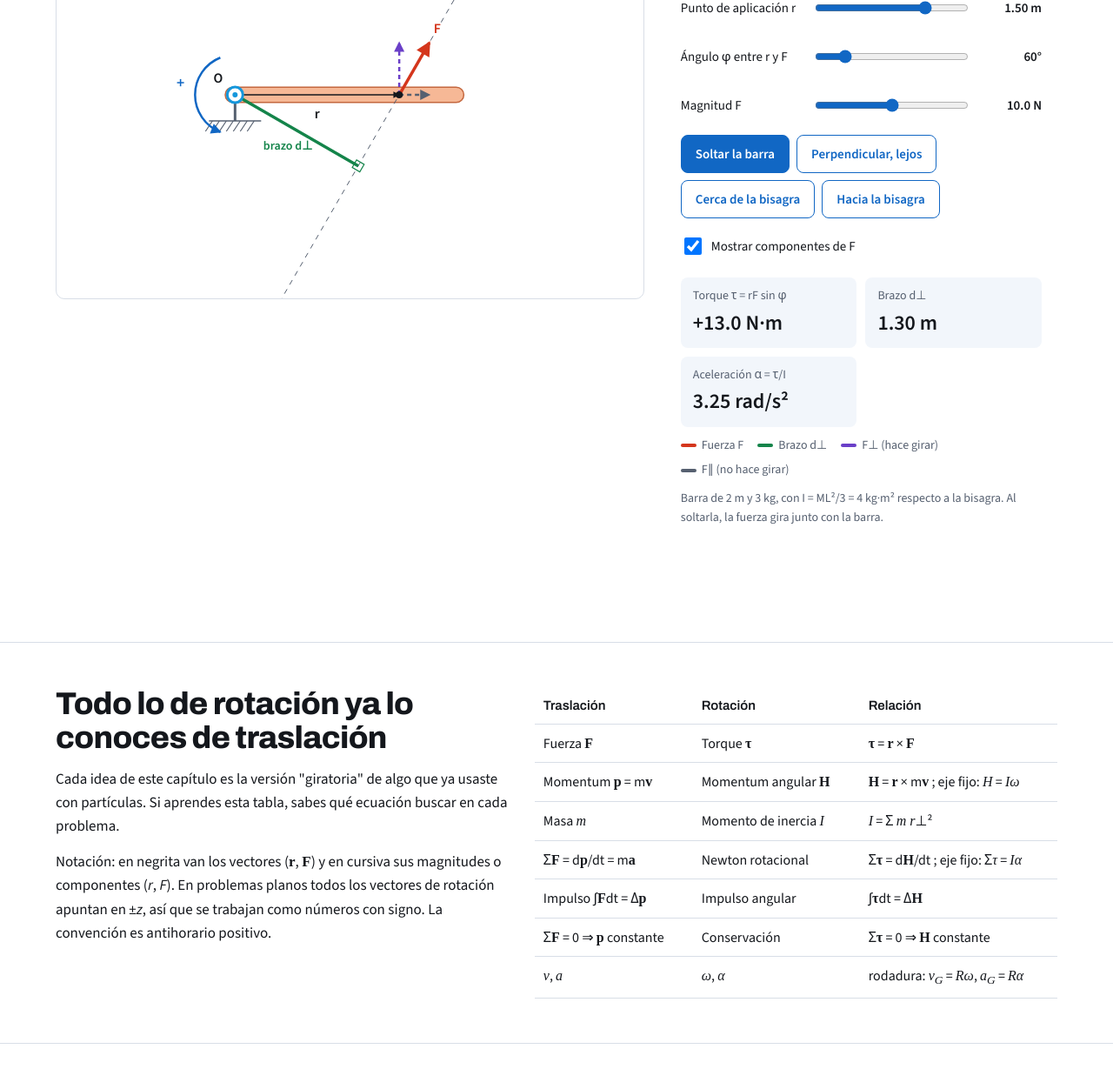
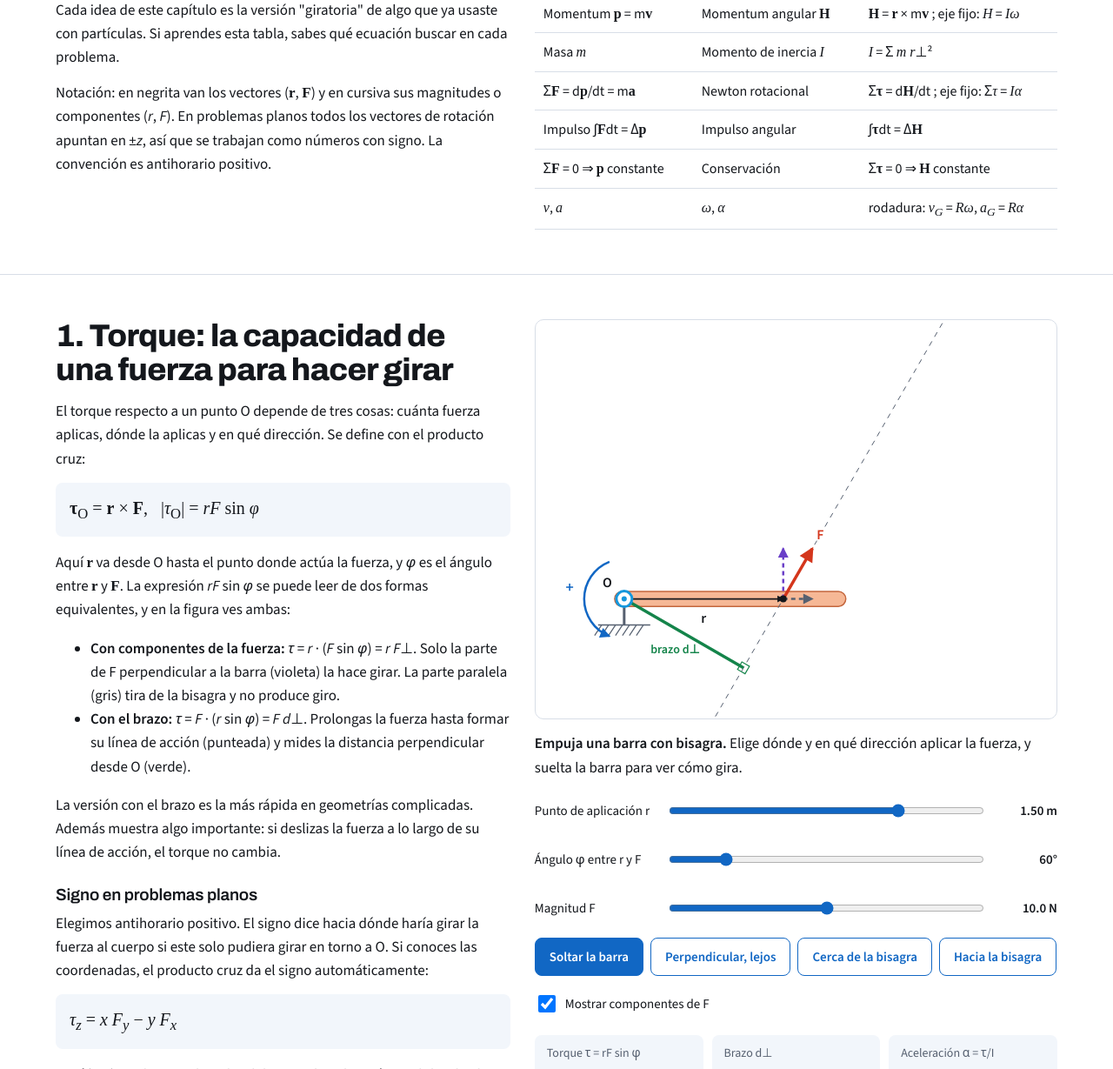
Before and after one commit to Juaincha/resumen-dinamica, a plain HTML site: page guias/fis1514-ayudantia-13-newton-rotacional.html in a window 1280 px wide. Shown: the part 491-1720 px from the top of the page at 87% size. Drawn offline with nearby package versions, Linux system fonts and the light colour scheme; a web font is replaced by a local one.

Commit message:
Ajusta figura de torque y agrega pestaña Resumen

```diff
--- a/guias/fis1514-ayudantia-13-newton-rotacional.html
+++ b/guias/fis1514-ayudantia-13-newton-rotacional.html
@@ -104,36 +104,10 @@ details[open]{padding-bottom:12px}
 </div>
 </header>
 <nav aria-label="Secciones"><div class="scroll">
-<a href="#torque">Torque</a><a href="#momentum">Momentum angular</a><a href="#inercia">Inercia</a><a href="#newton">Newton rotacional</a><a href="#impulso">Impulso angular</a><a href="#conservacion">Conservación</a><a href="#rigido">Cuerpo rígido</a><a href="#rodadura">Rodadura</a><a href="#errores">Errores típicos</a><a href="#ejercicios">Ejercicios</a>
+<a href="#resumen">Resumen</a><a href="#torque">Torque</a><a href="#momentum">Momentum angular</a><a href="#inercia">Inercia</a><a href="#newton">Newton rotacional</a><a href="#impulso">Impulso angular</a><a href="#conservacion">Conservación</a><a href="#rigido">Cuerpo rígido</a><a href="#rodadura">Rodadura</a><a href="#errores">Errores típicos</a><a href="#ejercicios">Ejercicios</a>
 </div></nav>
 
-<div class="band" style="padding-top:20px"><div class="wrap lab" id="torque-lab">
-<div class="fig" id="f-torque" aria-label="Barra con bisagra en O, fuerza aplicada, línea de acción y brazo perpendicular"><svg></svg></div>
-<div class="labside">
-<p style="margin-bottom:6px"><strong>Empuja una barra con bisagra.</strong> Elige dónde y en qué dirección aplicar la fuerza, y suelta la barra para ver cómo gira.</p>
-<div class="ctl">
-<div class="row"><label for="t-r">Punto de aplicación r</label><input type="range" id="t-r" min="0.1" max="2" step="0.05" value="1.5"><output id="t-ro"></output></div>
-<div class="row"><label for="t-p">Ángulo φ entre r y F</label><input type="range" id="t-p" min="0" max="360" step="1" value="60"><output id="t-po"></output></div>
-<div class="row"><label for="t-f">Magnitud F</label><input type="range" id="t-f" min="0" max="20" step="0.5" value="10"><output id="t-fo"></output></div>
-</div>
-<div class="btns" style="margin-top:12px">
-<button class="main" id="t-go">Soltar la barra</button>
-<button data-pre="1.8,90">Perpendicular, lejos</button>
-<button data-pre="0.3,90">Cerca de la bisagra</button>
-<button data-pre="1.5,180">Hacia la bisagra</button>
-</div>
-<label style="display:flex;gap:8px;align-items:center;margin-top:10px;font-size:15px;min-height:44px"><input type="checkbox" id="t-c" checked style="width:20px;height:20px"> Mostrar componentes de F</label>
-<div class="stats">
-<div class="stat"><span>Torque τ = rF sin φ</span><strong id="t-tau"></strong></div>
-<div class="stat"><span>Brazo d⊥</span><strong id="t-d"></strong></div>
-<div class="stat"><span>Aceleración α = τ/I</span><strong id="t-al"></strong></div>
-</div>
-<div class="key"><span><i style="background:var(--force)"></i>Fuerza F</span><span><i style="background:var(--arm)"></i>Brazo d⊥</span><span><i style="background:var(--perp)"></i>F⊥ (hace girar)</span><span><i style="background:var(--mute)"></i>F∥ (no hace girar)</span></div>
-<p class="small" style="margin-top:10px">Barra de 2 m y 3 kg, con I = ML²/3 = 4 kg·m² respecto a la bisagra. Al soltarla, la fuerza gira junto con la barra.</p>
-</div>
-</div></div>
-
-<section class="band" id="mapa"><div class="wrap duo">
+<section class="band" id="resumen"><div class="wrap duo">
 <div>
 <h2>Todo lo de rotación ya lo conoces de traslación</h2>
 <p>Cada idea de este capítulo es la versión "giratoria" de algo que ya usaste con partículas. Si aprendes esta tabla, sabes qué ecuación buscar en cada problema.</p>
@@ -157,7 +131,7 @@ details[open]{padding-bottom:12px}
 <h2>1. Torque: la capacidad de una fuerza para hacer girar</h2>
 <p>El torque respecto a un punto O depende de tres cosas: cuánta fuerza aplicas, dónde la aplicas y en qué dirección. Se define con el producto cruz:</p>
 <div class="eq"><b class="vec">τ</b><sub>O</sub> = <b class="vec">r</b> × <b class="vec">F</b>,&nbsp;&nbsp; |<i>τ</i><sub>O</sub>| = <i>rF</i> sin <i>φ</i></div>
-<p>Aquí <b class="vec">r</b> va desde O hasta el punto donde actúa la fuerza, y <i>φ</i> es el ángulo entre <b class="vec">r</b> y <b class="vec">F</b>. La expresión <i>rF</i> sin <i>φ</i> se puede leer de dos formas equivalentes, y en el laboratorio de arriba ves ambas:</p>
+<p>Aquí <b class="vec">r</b> va desde O hasta el punto donde actúa la fuerza, y <i>φ</i> es el ángulo entre <b class="vec">r</b> y <b class="vec">F</b>. La expresión <i>rF</i> sin <i>φ</i> se puede leer de dos formas equivalentes, y en la figura ves ambas:</p>
 <ul>
 <li><strong>Con componentes de la fuerza:</strong> <i>τ</i> = <i>r</i> · (<i>F</i> sin <i>φ</i>) = <i>r F</i>⊥. Solo la parte de F perpendicular a la barra (violeta) la hace girar. La parte paralela (gris) tira de la bisagra y no produce giro.</li>
 <li><strong>Con el brazo:</strong> <i>τ</i> = <i>F</i> · (<i>r</i> sin <i>φ</i>) = <i>F d</i>⊥. Prolongas la fuerza hasta formar su línea de acción (punteada) y mides la distancia perpendicular desde O (verde).</li>
@@ -168,8 +142,6 @@ details[open]{padding-bottom:12px}
 <div class="eq"><i>τ<sub>z</sub></i> = <i>x F<sub>y</sub></i> − <i>y F<sub>x</sub></i></div>
 <p>Aquí (<i>x</i>, <i>y</i>) son las coordenadas del punto de aplicación medidas desde O. Esta fórmula evita la mayoría de los errores de signo.</p>
 <div class="note"><strong>Torque cero.</strong> Si la línea de acción pasa por O, el brazo es cero y τ<sub>O</sub> = 0, aunque la fuerza sea enorme. Esto es una herramienta: si eliges O sobre una fuerza desconocida (una reacción en un pasador, una tensión), esa fuerza desaparece de la ecuación de torques.</div>
-</div>
-<div>
 <div class="ex"><h3>Ejemplo 1: llave inglesa</h3>
 <p>Una llave de 0.25 m se empuja en su extremo con 80 N, formando 60° con la llave. ¿Cuál es el torque sobre la tuerca?</p>
 <ol><li><i>τ</i> = <i>rF</i> sin <i>φ</i> = 0.25 · 80 · sin 60° = <strong>17.3 N·m</strong>.</li>
@@ -184,6 +156,30 @@ details[open]{padding-bottom:12px}
 <li>15 N hacia abajo a 1 m: −15·1 = −15 N·m (horario).</li>
 <li>20 N a lo largo de la barra: su línea pasa por O, así que aporta 0.</li>
 <li>Torque neto: Σ<i>τ</i><sub>O</sub> = <strong>+5 N·m</strong>. La barra empieza a girar en sentido antihorario.</li></ol></div>
+</div>
+<div class="sticky">
+<div class="fig" id="f-torque" style="min-height:460px" aria-label="Barra con bisagra en O, fuerza aplicada, línea de acción y brazo perpendicular"><svg></svg></div>
+
+<p style="margin:14px 0 6px"><strong>Empuja una barra con bisagra.</strong> Elige dónde y en qué dirección aplicar la fuerza, y suelta la barra para ver cómo gira.</p>
+<div class="ctl">
+<div class="row"><label for="t-r">Punto de aplicación r</label><input type="range" id="t-r" min="0.1" max="2" step="0.05" value="1.5"><output id="t-ro"></output></div>
+<div class="row"><label for="t-p">Ángulo φ entre r y F</label><input type="range" id="t-p" min="0" max="360" step="1" value="60"><output id="t-po"></output></div>
+<div class="row"><label for="t-f">Magnitud F</label><input type="range" id="t-f" min="0" max="20" step="0.5" value="10"><output id="t-fo"></output></div>
+</div>
+<div class="btns" style="margin-top:12px">
+<button class="main" id="t-go">Soltar la barra</button>
+<button data-pre="1.8,90">Perpendicular, lejos</button>
+<button data-pre="0.3,90">Cerca de la bisagra</button>
+<button data-pre="1.5,180">Hacia la bisagra</button>
+</div>
+<label style="display:flex;gap:8px;align-items:center;margin-top:10px;font-size:15px;min-height:44px"><input type="checkbox" id="t-c" checked style="width:20px;height:20px"> Mostrar componentes de F</label>
+<div class="stats">
+<div class="stat"><span>Torque τ = rF sin φ</span><strong id="t-tau"></strong></div>
+<div class="stat"><span>Brazo d⊥</span><strong id="t-d"></strong></div>
+<div class="stat"><span>Aceleración α = τ/I</span><strong id="t-al"></strong></div>
+</div>
+<div class="key"><span><i style="background:var(--force)"></i>Fuerza F</span><span><i style="background:var(--arm)"></i>Brazo d⊥</span><span><i style="background:var(--perp)"></i>F⊥ (hace girar)</span><span><i style="background:var(--mute)"></i>F∥ (no hace girar)</span></div>
+<p class="small" style="margin-top:10px">Barra de 2 m y 3 kg, con I = ML²/3 = 4 kg·m² respecto a la bisagra. Al soltarla, la fuerza gira junto con la barra.</p>
 </div>
 </div></section>
 
@@ -439,7 +435,7 @@ function view(id,draw){const box=$(id),s=box.querySelector('svg');const v={box,s
 
 const T={r:1.5,phi:60,F:10,beta:0,run:false,t:0,I:4};
 const tv=view('f-torque',(s,W,H)=>{
- const sc=Math.min((W-90)/2.5,(H-40)/3.4),O={x:Math.max(70,W/2-sc*1.05),y:H*0.5};
+ const t0=Math.sin(T.phi*Math.PI/180)*T.F,ox=Math.max(64,W*0.17),sc=Math.min((W-ox-36)/2.2,(H*0.7-34)/2.35),O={x:ox,y:t0<-0.01?H*0.3:H*0.7};
  const b=T.beta,e={x:Math.cos(b),y:-Math.sin(b)},n={x:-Math.sin(b),y:-Math.cos(b)};
  const P={x:O.x+T.r*sc*e.x,y:O.y+T.r*sc*e.y};
  const a=b+T.phi*Math.PI/180,u={x:Math.cos(a),y:-Math.sin(a)};
```
